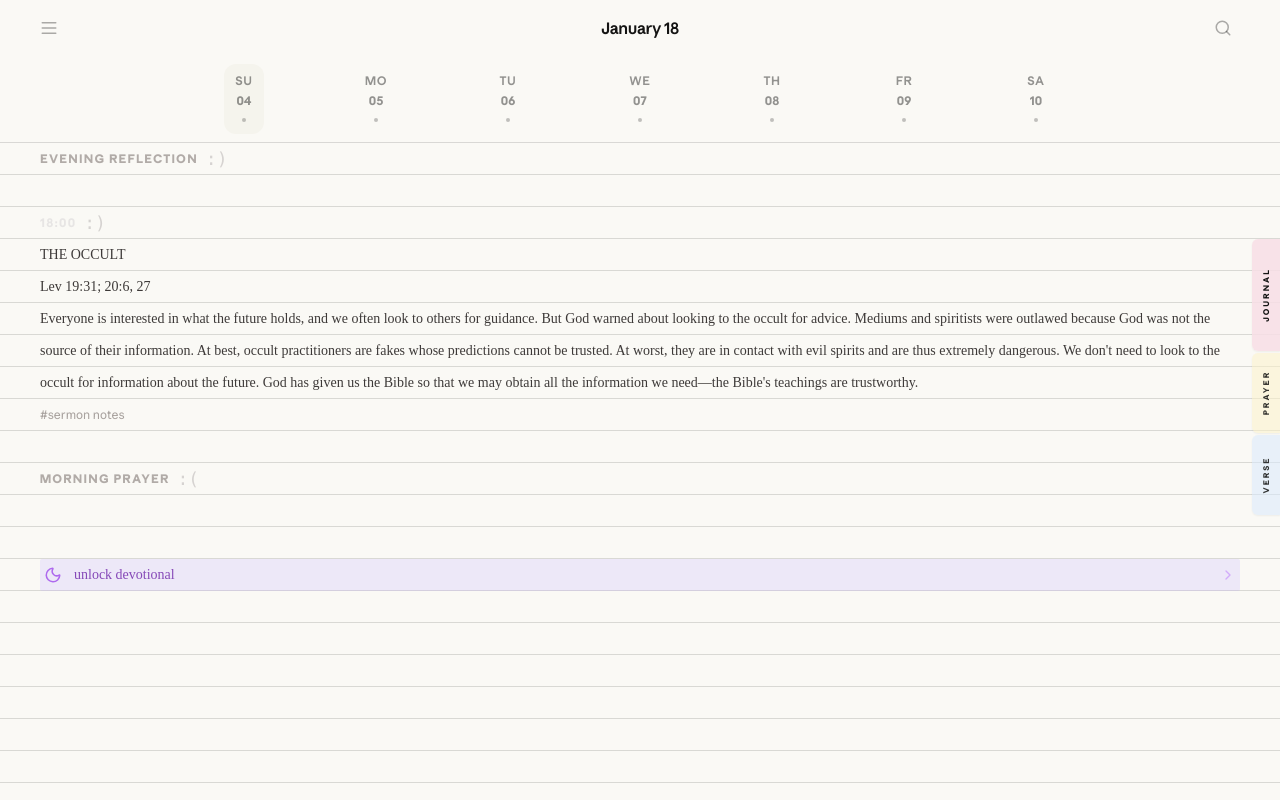
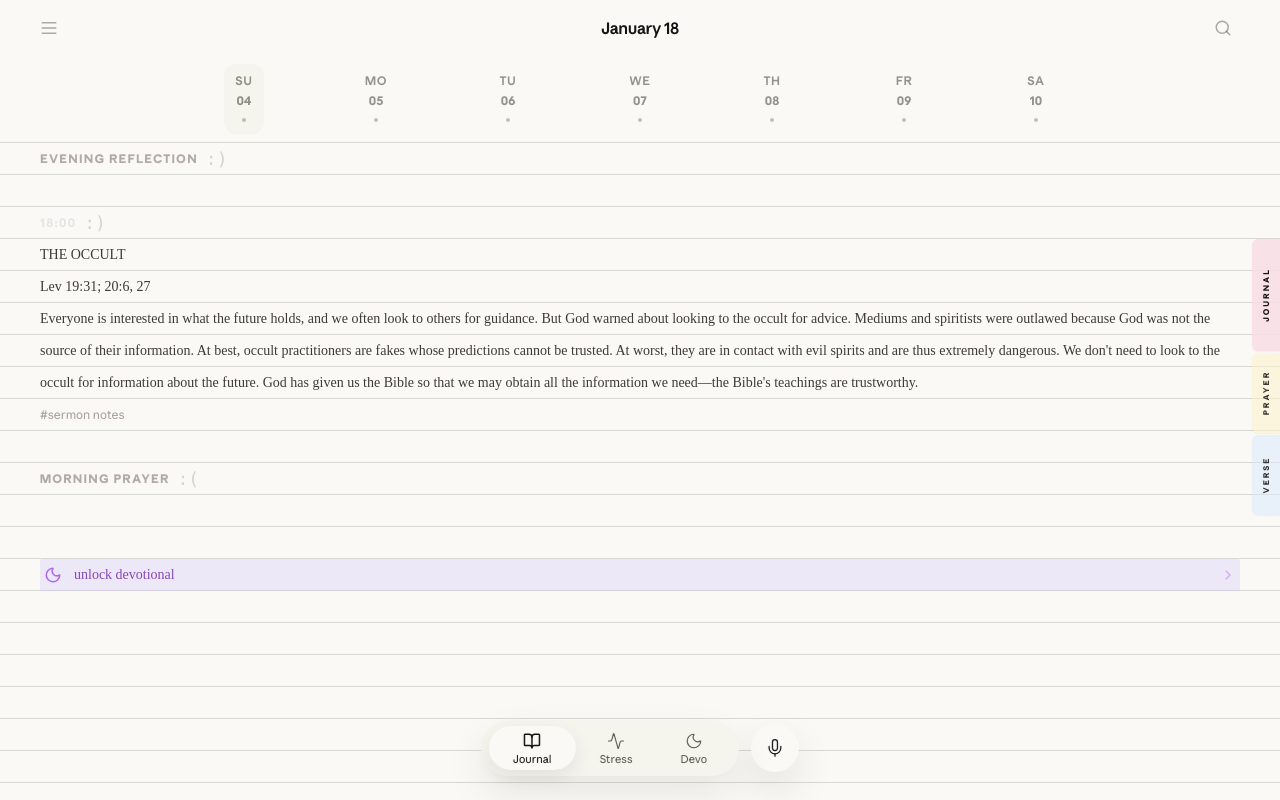
Before and after one commit to XIAOFEIIIII/Confdein-Recording-Demo-V0, a React (Vite) app: page / in a window 1280 px wide. Built offline with nearby package versions, Linux system fonts and the light colour scheme; a web font is replaced by a local one.

Commit message:
改回原来的tab

```diff
--- a/App.tsx
+++ b/App.tsx
@@ -674,6 +674,15 @@ const App: React.FC = () => {
           setActiveTab(AppTab.JOURNAL);
           handleEntryClick(entry);
         }}
+        settingsProps={{
+          currentUser,
+          onSwitchUser: handleSwitchUser,
+          prayerReminderSettings,
+          onUpdatePrayerReminderSettings: (settings) => {
+            setPrayerReminderSettingsState(settings);
+            setPrayerReminderSettings(currentUser, settings);
+          },
+        }}
       />
 
       {/*
@@ -936,18 +945,6 @@ const App: React.FC = () => {
               </div>
             )}
 
-            {activeTab === AppTab.SETTINGS && (
-              <Settings
-                currentUser={currentUser}
-                onSwitchUser={handleSwitchUser}
-                prayerReminderSettings={prayerReminderSettings}
-                onUpdatePrayerReminderSettings={(settings) => {
-                  setPrayerReminderSettingsState(settings);
-                  setPrayerReminderSettings(currentUser, settings);
-                }}
-              />
-            )}
-
             {activeTab === AppTab.DEVOTIONAL && (
               <div className="animate-in fade-in slide-in-from-right-4 duration-500 max-w-2xl">
                 {isLoadingDevo ? (
--- a/components/Navigation.tsx
+++ b/components/Navigation.tsx
@@ -1,8 +1,9 @@
 import React, { useState, useEffect } from 'react';
-import { BookOpen, Activity, Moon, Settings, Mic, Square, Loader2, X } from 'lucide-react';
-import { AppTab, JournalEntry, CurrentUserId } from '../types';
+import { BookOpen, Activity, Moon, Mic, Square, Loader2, X } from 'lucide-react';
+import { AppTab, JournalEntry, CurrentUserId, PrayerReminderSettings } from '../types';
 import { format, isToday, isYesterday, startOfDay } from 'date-fns';
 import { getAvatarSrc } from '../data/userData';
+import Settings from './Settings';
 
 interface NavigationProps {
   isOpen: boolean;
@@ -19,6 +20,12 @@ interface NavigationProps {
   avatarUrl?: string;
   avatarSeed: string;
   onEntrySelect?: (entry: JournalEntry) => void;
+  settingsProps: {
+    currentUser: CurrentUserId;
+    onSwitchUser: (userId: CurrentUserId) => void;
+    prayerReminderSettings: PrayerReminderSettings | null;
+    onUpdatePrayerReminderSettings: (settings: PrayerReminderSettings) => void;
+  };
 }
 
 const USER_DISPLAY_NAMES: Record<CurrentUserId, string> = {
@@ -54,6 +61,7 @@ const Navigation: React.FC<NavigationProps> = ({
   avatarUrl,
   avatarSeed,
   onEntrySelect,
+  settingsProps,
 }) => {
   const [isRecording, setIsRecording] = useState(false);
   const [isProcessing, setIsProcessing] = useState(false);
@@ -89,13 +97,6 @@ const Navigation: React.FC<NavigationProps> = ({
   const showListening     = isRecordingFromApp ?? isRecording;
   const showTranscribing  = isProcessingAny && !showListening;
 
-  const navItems = [
-    { id: AppTab.JOURNAL,    icon: BookOpen, label: 'Journal' },
-    { id: AppTab.HEALTH,     icon: Activity, label: 'Stress' },
-    { id: AppTab.DEVOTIONAL, icon: Moon,     label: 'Devotional' },
-    { id: AppTab.SETTINGS,   icon: Settings, label: 'Settings' },
-  ];
-
   // Recents: non-prayer entries, most recent first
   const recentEntries = entries
     .filter(e => !e.isPrayerEntry)
@@ -115,7 +116,7 @@ const Navigation: React.FC<NavigationProps> = ({
         }`}
       />
 
-      {/* Sidebar panel */}
+      {/* Sidebar panel: settings-focused */}
       <div
         className={`fixed left-0 top-0 bottom-0 z-50 w-[82%] max-w-[320px] flex flex-col bg-[#faf9f5] transition-transform duration-300 ease-[cubic-bezier(0.32,0.72,0,1)] ${
           isOpen ? 'translate-x-0' : '-translate-x-full'
@@ -135,71 +136,53 @@ const Navigation: React.FC<NavigationProps> = ({
           </button>
         </div>
 
-        {/* ── Nav items ── */}
-        <nav className="px-3 space-y-0.5">
-          {navItems.map(item => {
+        {/* ── Settings content ── */}
+        <div className="flex-1 min-h-0 overflow-y-auto no-scrollbar px-4 pb-4">
+          <Settings
+            currentUser={settingsProps.currentUser}
+            onSwitchUser={settingsProps.onSwitchUser}
+            prayerReminderSettings={settingsProps.prayerReminderSettings}
+            onUpdatePrayerReminderSettings={settingsProps.onUpdatePrayerReminderSettings}
+          />
+        </div>
+      </div>
+
+      {/* Bottom tab bar + separate record button (like previous design) */}
+      <div className="fixed bottom-6 left-1/2 -translate-x-1/2 z-40 flex items-center gap-3">
+        <nav className="flex items-center h-14 bg-[#f5f4ed]/95 backdrop-blur-xl rounded-full px-2 shadow-[0_18px_40px_rgba(0,0,0,0.08)]">
+          {[
+            { id: AppTab.JOURNAL, icon: BookOpen, label: 'Journal' },
+            { id: AppTab.HEALTH, icon: Activity, label: 'Stress' },
+            { id: AppTab.DEVOTIONAL, icon: Moon, label: 'Devo' },
+          ].map(item => {
             const isActive = activeTab === item.id;
             return (
                 <button
                   key={item.id}
-                onClick={() => { setActiveTab(item.id); onClose(); }}
-                className={`w-full flex items-center gap-3 px-3 py-2.5 rounded-xl text-[15px] transition-colors ${
+                  onClick={() => setActiveTab(item.id)}
+                  className={`relative flex flex-col items-center justify-center gap-1 px-6 h-11 rounded-full text-[11px] transition-all ${
                     isActive
-                    ? 'bg-[#f5f4ed] text-[#141413] font-medium'
-                    : 'text-[#141413]/70 hover:bg-[#f5f4ed] hover:text-[#141413]'
+                      ? 'bg-[#faf9f5] text-[#141413] shadow-[0_8px_20px_rgba(0,0,0,0.08)]'
+                      : 'text-[#141413]/70 hover:text-[#141413]'
                   }`}
                 >
                   <item.icon size={18} strokeWidth={isActive ? 2 : 1.5} />
-                <span>{item.label}</span>
+                  <span className="leading-none">{item.label}</span>
                 </button>
             );
           })}
         </nav>
 
-        {/* ── Recents ── */}
-        <div className="mt-5 flex-1 min-h-0 flex flex-col">
-          <span className="px-6 mb-2 text-[11px] font-medium text-[#141413]/40 uppercase tracking-wider">
-            Recents
-          </span>
-          <div className="flex-1 overflow-y-auto no-scrollbar px-3 space-y-0.5 pb-4">
-            {recentEntries.map(entry => (
-              <button
-                key={entry.id}
-                onClick={() => { onEntrySelect?.(entry); onClose(); }}
-                className="w-full text-left px-3 py-2 rounded-xl hover:bg-[#f5f4ed] transition-colors group"
-              >
-                <p className="text-[15px] text-[#141413] leading-snug line-clamp-1">
-                  {getEntryTitle(entry)}
-                </p>
-                <p className="text-[11px] text-[#141413]/35 mt-0.5">
-                  {getEntryDateLabel(entry.timestamp)}
-                </p>
-              </button>
-            ))}
-          </div>
-        </div>
-
-        {/* ── Bottom: user + record ── */}
-        <div className="border-t border-[#1f1e1d1a] px-4 py-4 flex items-center justify-between">
-          <div className="flex items-center gap-2.5">
-            <img
-              src={avatarSrc}
-              alt={displayName}
-              className="w-8 h-8 rounded-full bg-[#f5f4ed] object-cover"
-            />
-            <span className="text-[14px] font-medium text-[#141413]">{displayName}</span>
-          </div>
-
-          {/* Record button */}
+        {/* Record button as separate circle */}
         <button
           onClick={handleRecordToggle}
           disabled={isProcessingAny}
-            className={`w-12 h-12 rounded-full flex items-center justify-center transition-all duration-200 active:scale-95 shadow-sm ${
+          className={`w-12 h-12 rounded-full flex items-center justify-center transition-all duration-200 active:scale-95 shadow-[0_18px_40px_rgba(0,0,0,0.10)] ${
             isRecordingAny
               ? 'bg-[#141413] text-[#faf9f5]'
               : isProcessingAny
                 ? 'bg-[#f5f4ed] text-[#141413]/35 cursor-not-allowed'
-                  : 'bg-[#F26D3D] text-white hover:bg-[#e85f2e]'
+                : 'bg-[#faf9f5] text-[#141413] hover:bg-[#f5f4ed]'
           }`}
           aria-label="Record"
         >
@@ -211,7 +194,6 @@ const Navigation: React.FC<NavigationProps> = ({
             <Mic size={20} strokeWidth={1.5} />
           )}
         </button>
-        </div>
       </div>
 
       {/* Floating status label (shown when sidebar is closed) */}
```
Lines whose indentation alone changed are shown as unchanged.
